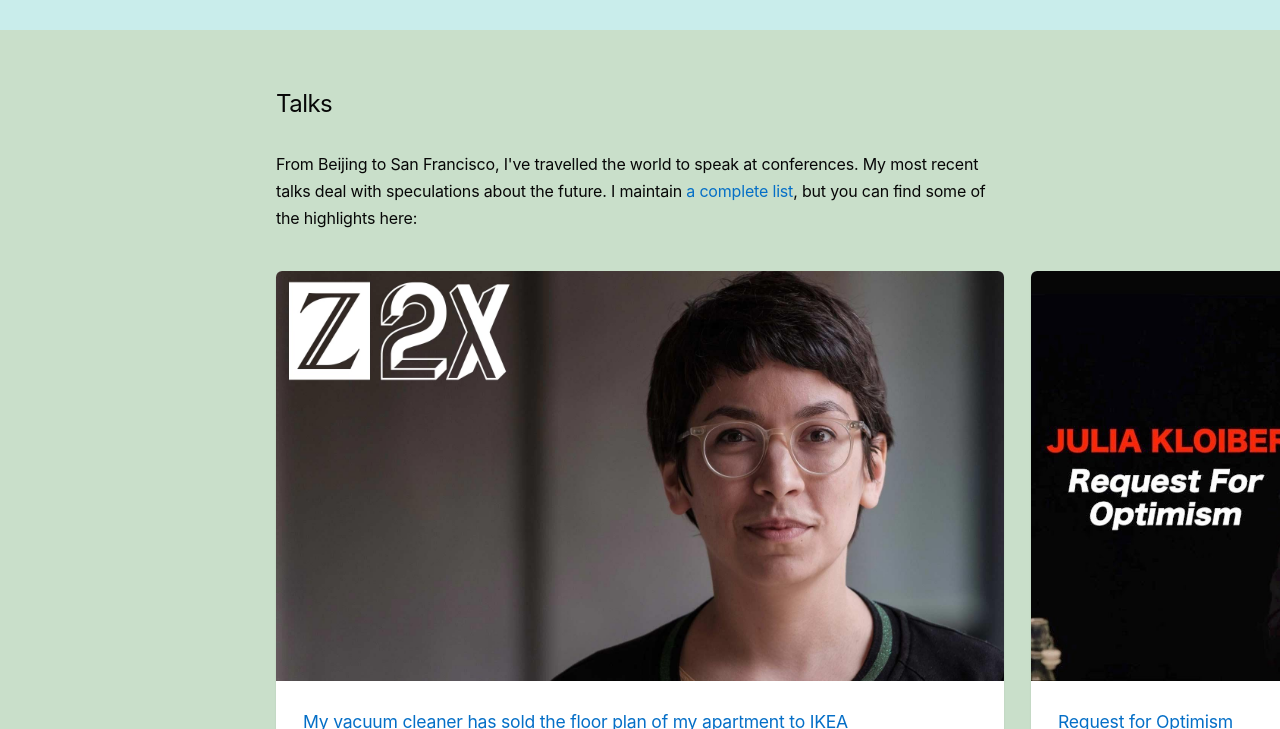
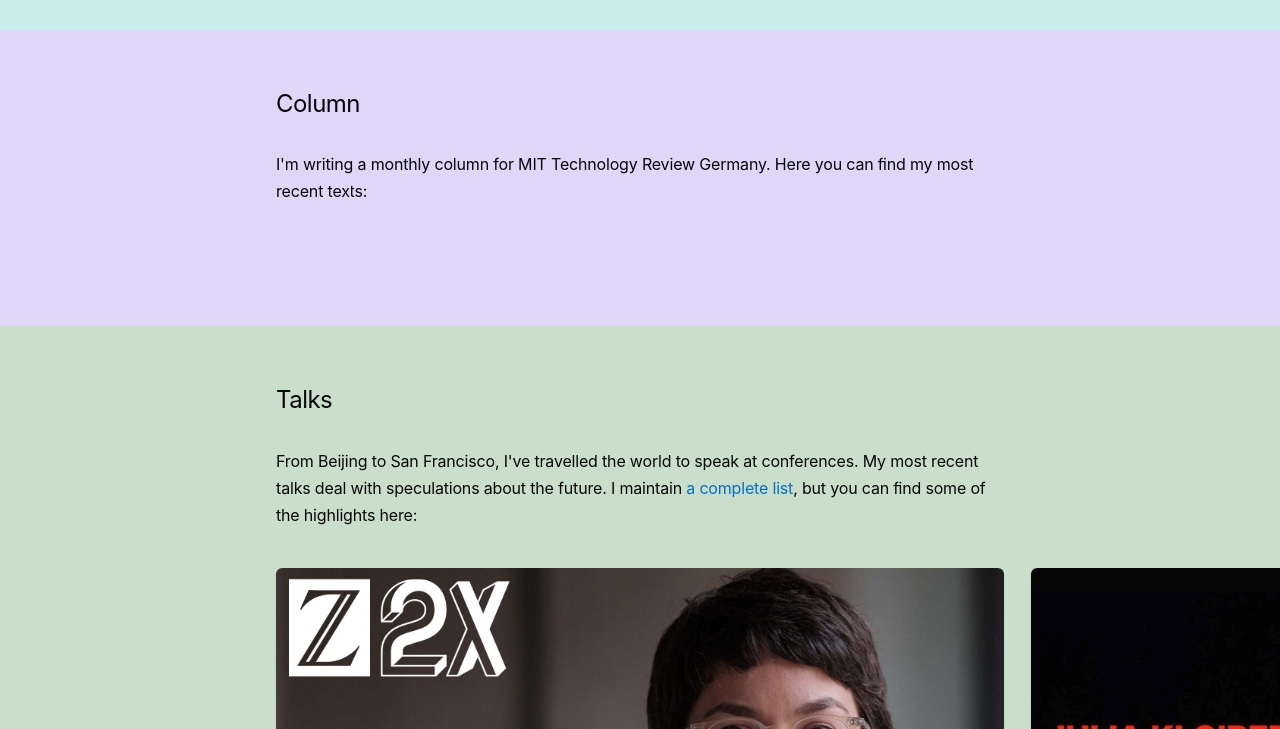
Before and after one commit to juliakloiber/juliakloiber.github.io, a Jekyll site: the page built from index.html, in a window 1280 px wide and 900 px high, scrolled down 1570 px, cut to the strip 171-900 px from the top of the window. Built offline with Jekyll 4.4.1, drawn with Linux system fonts in a browser that asks for light colours; some web fonts are replaced.

Commit message:
add section column

```diff
--- a/index.html
+++ b/index.html
@@ -46,6 +46,19 @@ layout: default
     </p>
     <div class="card-holder" data-category="projects">
         {% for post in site.categories.projects %}
+        {% if post.featured %}
+        {% include card.html %}
+        {% endif %}
+        {% endfor %}
+    </div>
+</section>
+
+<section id="column" class="category">
+    <h1>Column</h1>
+    <p>I'm writing a monthly column for MIT Technology Review Germany. Here you can find my most recent texts:
+    </p>
+    <div class="card-holder" data-category="column">
+        {% for post in site.categories.column %}
         {% if post.featured %}
         {% include card.html %}
         {% endif %}
```
